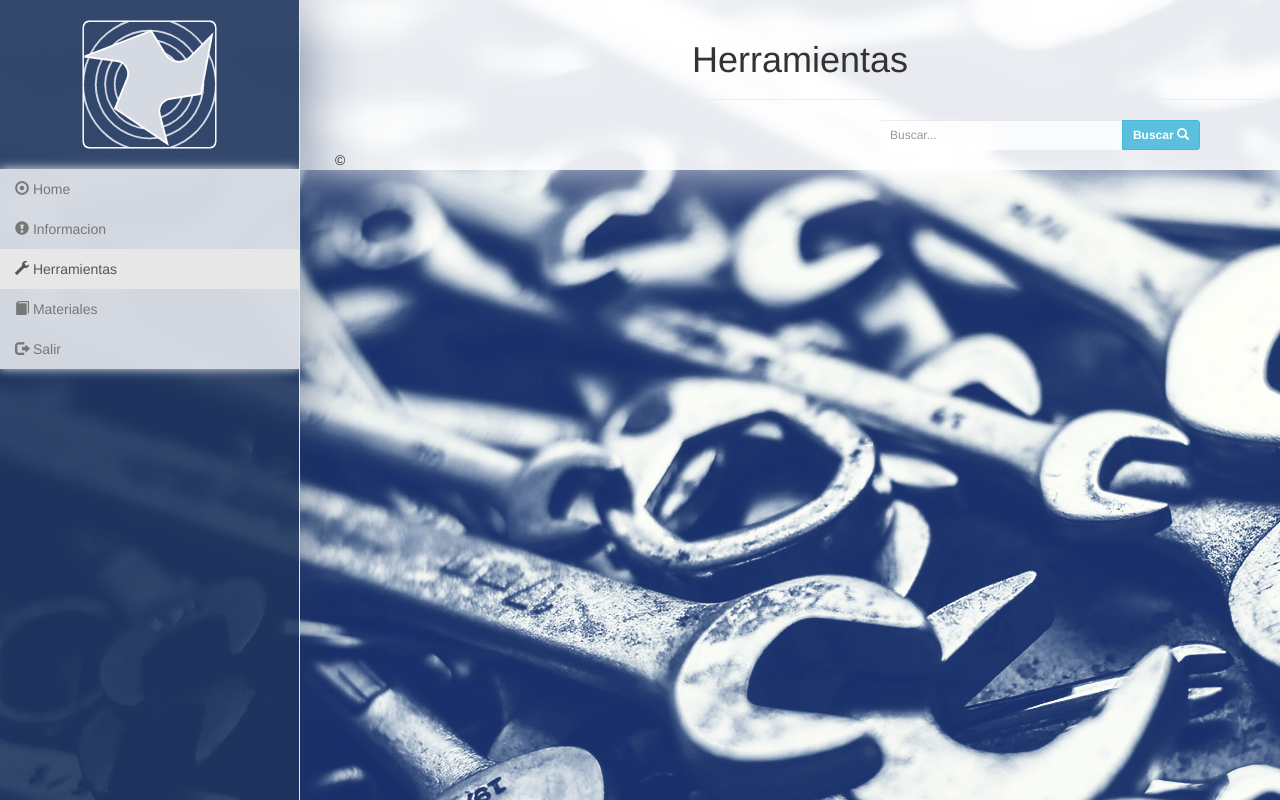
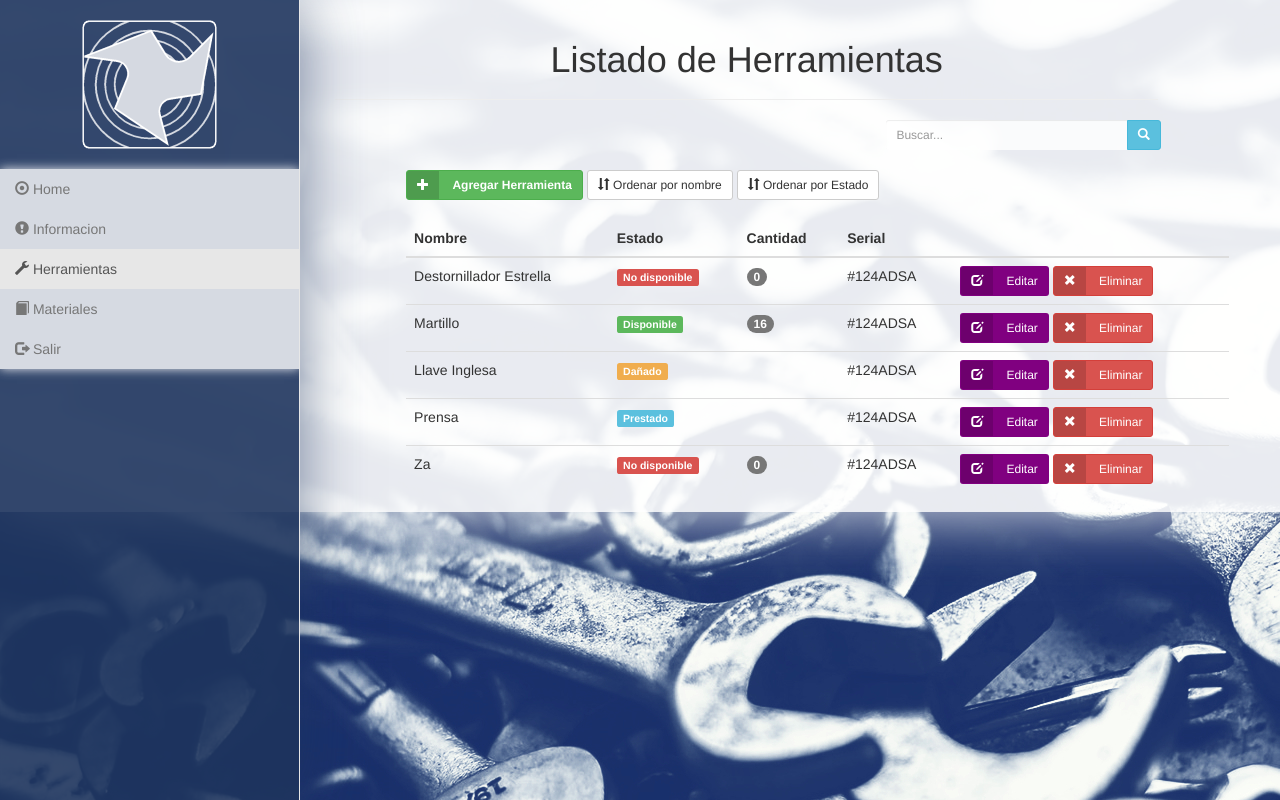
Before and after one commit to it6c65/sdgh, a PHP site: page /core/gestion_herramientas.php in a window 1280 px wide. Run offline with PHP 8.4, Linux system fonts and the light colour scheme.

Commit message:
Listado de herramientas alpha

```diff
--- a/core/gestion_herramientas.php
+++ b/core/gestion_herramientas.php
@@ -38,27 +38,134 @@
 </nav>
    </div>
   <!-- Columna 2-->
- <div class="col-md-9">
+ <div class="col-md-8">
      <!--Boton reponsive -->
  <div class="hidden-md hidden-lg visible-sm-12 visible-xs-12">
         <button class="btn btn-menu btn-lg " data-toggle="offcanvas" data-target="#menu-principal" data-canvas="body">
             <span class="glyphicon glyphicon-th"></span>
         </button>
     </div>
+    <!--Encabezado de la pagina -->
 <div class="page-header text-center">
+    <h1>Listado de Herramientas</h1>
+</div>
+<div class="row">
+    <!--Buscador de herramientas/materiales-->
+    <div id="herramientas" class="col-xs-12 col-md-offset-1">
+        <div class="input-group col-xs-6 col-xs-offset-3 col-md-4 col-md-offset-7">
+        <input type="text" class="search form-control input-sm" placeholder="Buscar...">
+        <div class="input-group-btn">
+            <button class="btn btn-info btn-sm"><span class="glyphicon glyphicon-search"></span></button>
+        </div>
+    </div>
+    <br>
+    <!--Boton de Agregar-->
+    <button class="btn btn-labeled btn-success btn-sm" data-toggle="collapse" data-target="#agregar_h" aria-expanded="false" aria-controls="agregar_h"><span class="btn-label"><span class="glyphicon glyphicon-plus"></span></span> <strong>Agregar Herramienta</strong></button>
+    <button class="sort btn btn-default btn-sm" data-sort="nombre"> <span class="glyphicon glyphicon-sort"></span> Ordenar por nombre</button>
+    <button class="sort btn btn-default btn-sm" data-sort="disponibilidad"> <span class="glyphicon glyphicon-sort"></span> Ordenar por Estado</button>
+     <!--Menu de Agregar-->
+    <div id="agregar_h" class="collapse">
+        <div class="row">
+            <form action="" class="bg-success">
+                <div class="form-group col-md-6">
+                    <label for="nom_h" class="control-label">Nombre: </label>
+                    <input type="text" class="form-control input-sm" id="nom_h">
+                </div>
+                <div class="clearfix"></div>
+                <div class="form-group col-md-6">
+                    <label for="cantidad">Cantidad: </label>
+                    <input type="number" class="form-control input-sm" id="cantidad">
+                </div>
+                <div class="clearfix"></div>
+                <div class="form-group col-md-6">
+                    <label for="serial">Serial de la Herramienta: </label>
+                    <input type="text" class="form-control input-sm" data-mask="wwwwww" id="serial">
+                </div>
+                <div class="clearfix"></div>
+                <div class="form-group col-md-6">
+                    <label for="estado"> Estado de la Herramienta: </label>
+                    <select id="estado" name="estado_h" class="form-control input-sm">
+                        <option value="0">Excelente estado</option>
+                        <option value="1">Reportar herramienta como dañada</option>
+                        <option value="2">Anunciar que la herramienta fue dada a otro ente</option>
+                    </select>
+                </div>
+                <div class="clearfix"></div>
+                <div class="form-group col-md-6 text-center">
+                    <button class="btn btn-success btn-sm btn-labeled">Enviar<span class="btn-label btn-label-right"><span class="glyphicon glyphicon-send"></span></span></button></div>
+            </form>
+        </div>
+    </div>
+    <br>
+    <br>
+<div class="table-responsive">
+        <table class="table">
+          <thead>
+              <tr>
+                <th>Nombre</th>
+                <th>Estado</th>
+                <th>Cantidad</th>
+                <th>Serial</th>
+                <th></th>
+                </tr>
+            </thead>
+            <tbody class="list">
+            <tr>
+                <td class="nombre"> Destornillador Estrella </td>
+                <td class="disponibilidad"> <span class="label label-danger">No disponible </span></td>
+                <td class="cantidad"> <span class="badge">0</span></td>
+                <td> #124ADSA</td>
+                <td> <button class="btn btn-labeled btn-purple btn-sm"><span class="btn-label"><span class="glyphicon glyphicon-edit"></span></span> Editar </button>
+<button class="btn btn-labeled btn-danger btn-sm"> <span class="btn-label"><span class="glyphicon glyphicon-remove"></span></span> Eliminar </button>
+                </td>
+            </tr>
+             <tr>
+                <td class="nombre"> Martillo </td>
+                <td class="disponibilidad"> <span class="label label-success"> Disponible </span></td>
+                <td> <span class="badge">16</span></td>
+                <td> #124ADSA</td>
+                <td> <button class="btn btn-labeled btn-purple btn-sm"><span class="btn-label"><span class="glyphicon glyphicon-edit"></span></span> Editar </button>
+<button class="btn btn-labeled btn-danger btn-sm"> <span class="btn-label"><span class="glyphicon glyphicon-remove"></span></span> Eliminar </button>
+                </td>
+            </tr>
+            <tr>
+                <td class="nombre"> Llave Inglesa </td>
+                <td class="disponibilidad"> <span class="label label-warning"> Dañado </span></td>
+                <td> <span class="badge"></span></td>
+                <td> #124ADSA</td>
+                <td> <button class="btn btn-labeled btn-purple btn-sm"><span class="btn-label"><span class="glyphicon glyphicon-edit"></span></span> Editar </button>
+<button class="btn btn-labeled btn-danger btn-sm"> <span class="btn-label"><span class="glyphicon glyphicon-remove"></span></span> Eliminar </button>
+                </td>
+            </tr>
+              <tr>
+                <td class="nombre"> Prensa </td>
+                <td class="disponibilidad"> <span class="label label-info"> Prestado </span></td>
+                <td> <span class="badge"></span></td>
+                <td> #124ADSA</td>
+                <td> <button class="btn btn-labeled btn-purple btn-sm"><span class="btn-label"><span class="glyphicon glyphicon-edit"></span></span> Editar </button>
+<button class="btn btn-labeled btn-danger btn-sm"> <span class="btn-label"><span class="glyphicon glyphicon-remove"></span></span> Eliminar </button>
+                </td>
+            </tr>
+                 <tr>
+                    <td class="nombre"> Za </td>
+                    <td class="disponibilidad"> <span class="label label-danger">No disponible </span></td>
+                    <td> <span class="badge">0</span></td>
+                    <td> #124ADSA</td>
+                    <td> <button class="btn btn-labeled btn-purple btn-sm"><span class="btn-label"><span class="glyphicon glyphicon-edit"></span></span> Editar </button>
+<button class="btn btn-labeled btn-danger btn-sm"> <span class="btn-label"><span class="glyphicon glyphicon-remove"></span></span> Eliminar </button>
+                </td>
+            </tr>
 
- <h1>Herramientas</h1>
-</div>
-<header class="text-right row">
-<div class="input-group col-xs-6 col-xs-offset-3 col-md-4 col-md-offset-7">
-<input type="text" class="form-control input-sm" placeholder="Buscar...">
-<div class="input-group-btn">
-<button class="btn btn-info btn-sm"><strong>Buscar</strong> <span class="glyphicon glyphicon-search"></span></button>
-</div>
+            </tbody>
+        </table>
+    </div>
 </div>
 
- </header>
-&copy;
+
+
+</div>
+
+
 
 </div>
 </div>
@@ -66,8 +173,13 @@
 <!--Declaraciones Javascript -->
 <script src="../js/jquery-3.1.1.min.js"></script>
 <script src="../js/notify.min.js"></script>
-<script src="../js/list.min.js"></script>
 <script src="../js/bootstrap.min.js"></script>
 <script src="../js/jasny-bootstrap.min.js"></script>
+<script src="../js/list.min.js"></script>
+
+    <script>
+var options={valueNames:['nombre','disponibilidad']};
+var herramientas= new List('herramientas',options);
+    </script>
 </body>
 </html>
--- a/css/index.css
+++ b/css/index.css
@@ -39,3 +39,11 @@ width:100%;
 .btn-slider{
     color:white !important;
 }
+.btn-purple{
+background-color:purple;
+color:white;
+}
+.btn-purple:hover{
+color:white;
+background-color:navy;
+}
```
